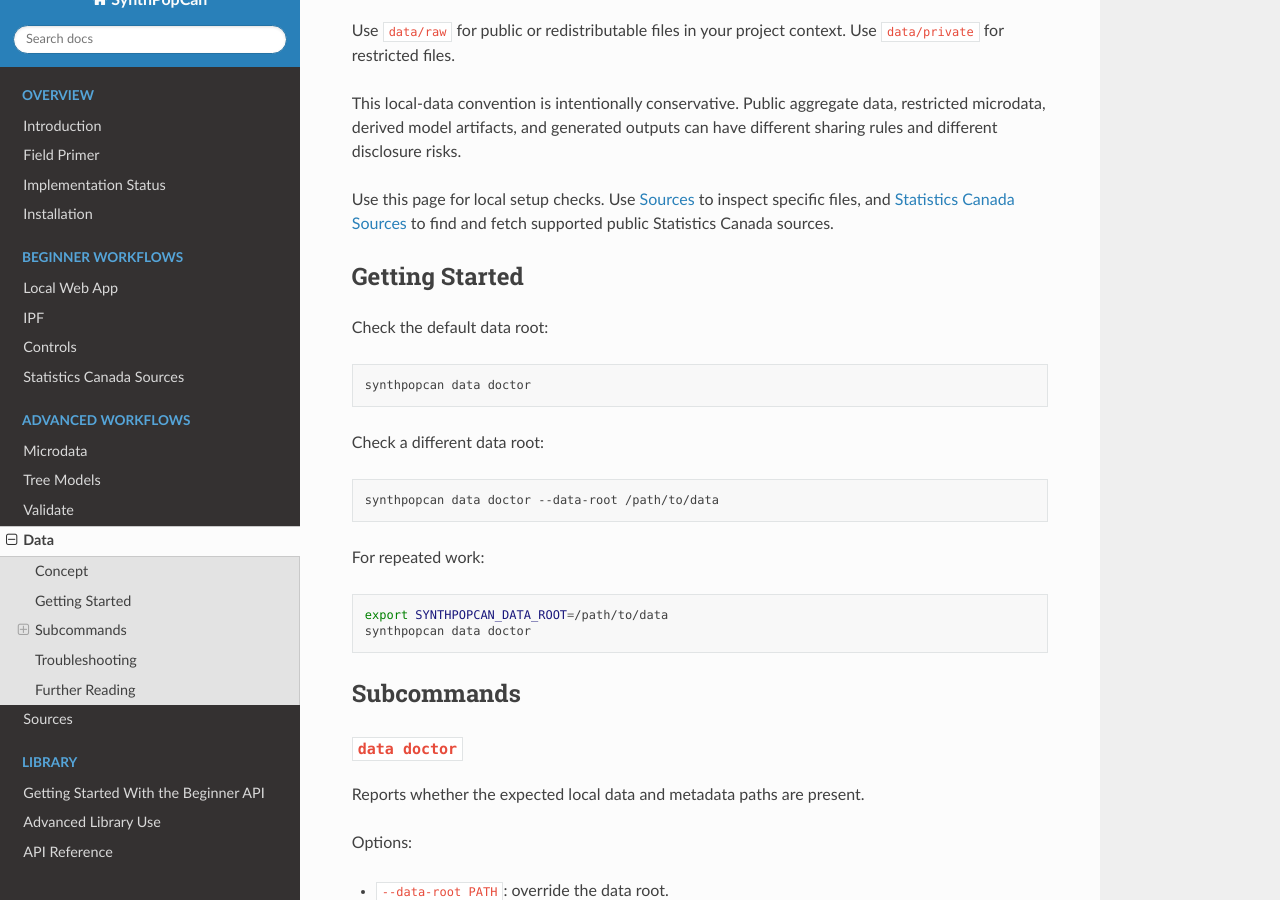
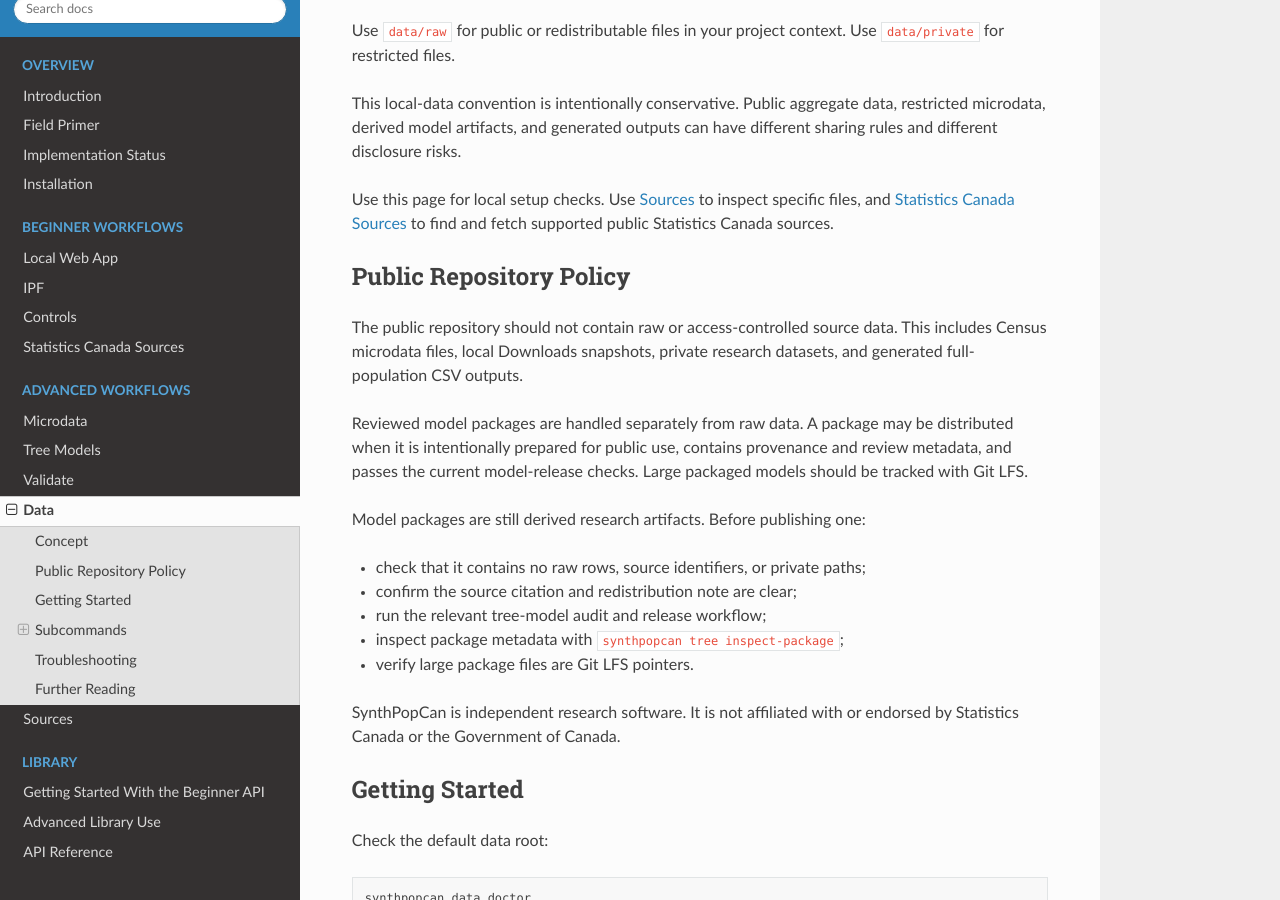
Before and after one commit to dlq/synthpopcan, a Sphinx documentation site: the page built from docs/data.md, in a window 1280 px wide and 900 px high, scrolled down 435 px. Built offline with Sphinx 7.4.7 and the Read the Docs theme 3.1.0, drawn with Linux system fonts in a browser that asks for light colours.

```diff
--- a/docs/data.md
+++ b/docs/data.md
@@ -24,6 +24,28 @@ different sharing rules and different disclosure risks.
 Use this page for local setup checks. Use [Sources](sources.md) to inspect
 specific files, and [Statistics Canada Sources](statcan.md) to find and fetch
 supported public Statistics Canada sources.
+
+## Public Repository Policy
+
+The public repository should not contain raw or access-controlled source data.
+This includes Census microdata files, local Downloads snapshots, private
+research datasets, and generated full-population CSV outputs.
+
+Reviewed model packages are handled separately from raw data. A package may be
+distributed when it is intentionally prepared for public use, contains
+provenance and review metadata, and passes the current model-release checks.
+Large packaged models should be tracked with Git LFS.
+
+Model packages are still derived research artifacts. Before publishing one:
+
+- check that it contains no raw rows, source identifiers, or private paths;
+- confirm the source citation and redistribution note are clear;
+- run the relevant tree-model audit and release workflow;
+- inspect package metadata with `synthpopcan tree inspect-package`;
+- verify large package files are Git LFS pointers.
+
+SynthPopCan is independent research software. It is not affiliated with or
+endorsed by Statistics Canada or the Government of Canada.
 
 ## Getting Started
 
```
Also changed, not shown: CONTRIBUTING.md (added, +56 -0 lines), README.md (+19 -0 lines), SECURITY.md (added, +34 -0 lines), 3 other files.
